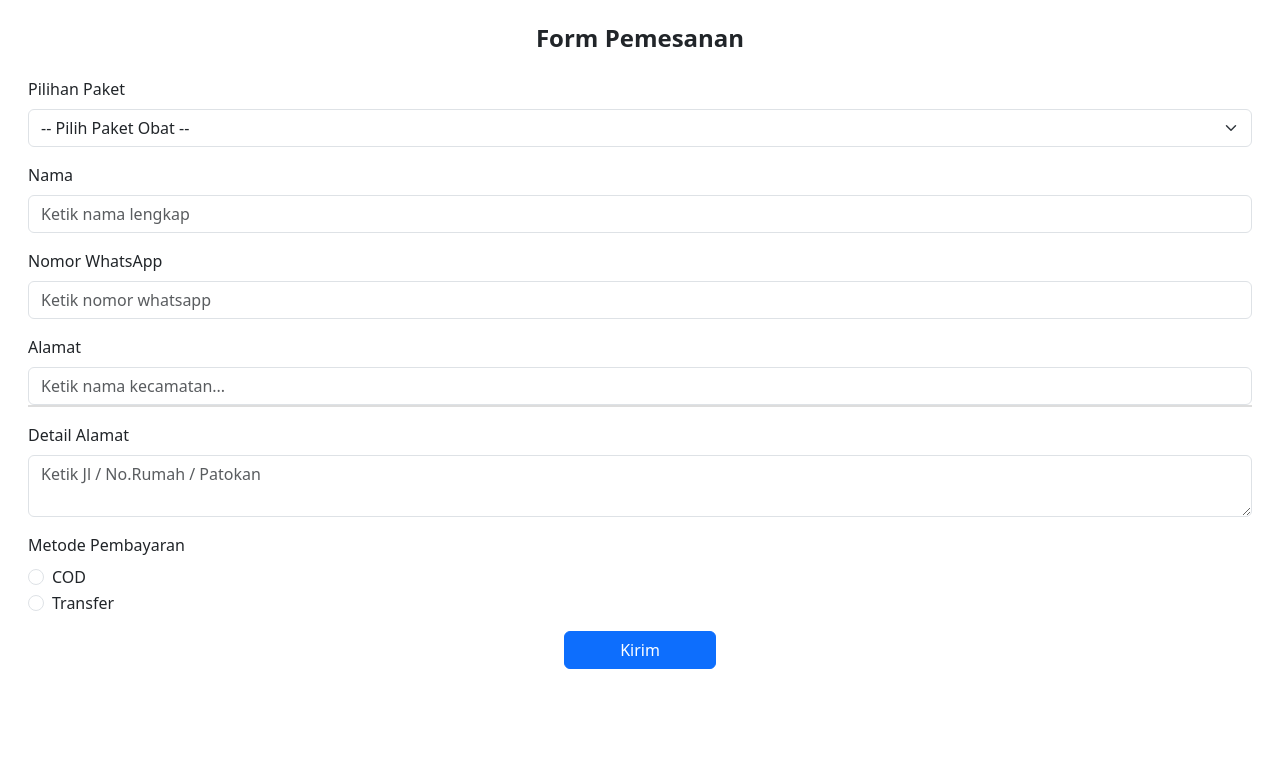
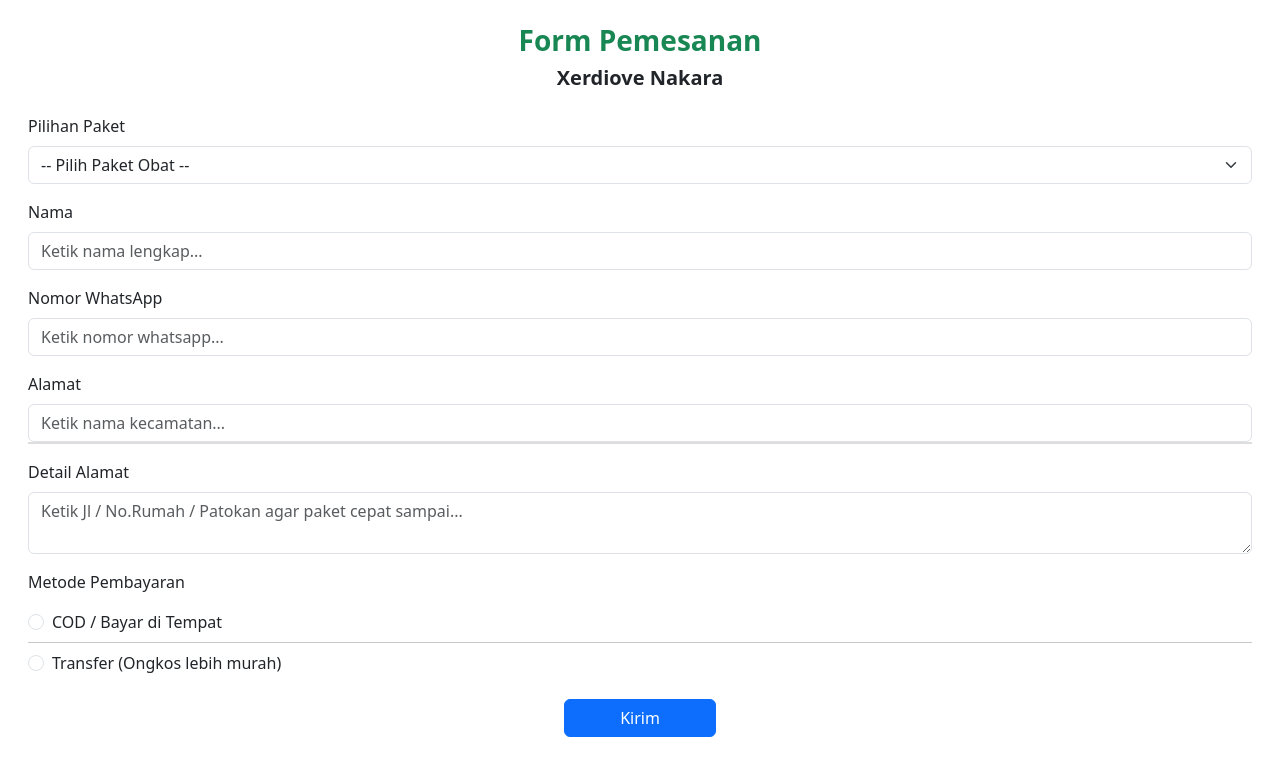
Before and after one commit to syam-app/jejelan, a plain HTML site: page index.html in a window 1280 px wide. Drawn offline with nearby package versions, Linux system fonts and the light colour scheme.

Commit message:
Update index.html

```diff
--- a/index.html
+++ b/index.html
@@ -13,7 +13,11 @@
 </style>
   <body>
   <div class="container-fluid">
-  <h4 class="fw-bold text-center my-4">Form Pemesanan</h4>
+    <div class="text-center my-4">
+      <h3 class="fw-bold text-center text-success">Form Pemesanan</h3>
+      <h5 class="text-center fw-bold">Xerdiove Nakara</h5>
+    </div>
+
   <form id="orderForm">
   <div class="mb-3 px-3">
     <div class="mb-3">
@@ -30,12 +34,12 @@
   </div>
   <div class="mb-3">
     <label class="form-label">Nama</label>
-    <input type="text" name="nama" class="form-control" placeholder="Ketik nama lengkap" required>
+    <input type="text" name="nama" class="form-control" placeholder="Ketik nama lengkap..." required>
   </div>
 
   <div class="mb-3">
     <label class="form-label">Nomor WhatsApp</label>
-    <input type="number" name="wa" class="form-control" placeholder="Ketik nomor whatsapp" minlength="10" required>
+    <input type="number" name="wa" class="form-control" placeholder="Ketik nomor whatsapp..." minlength="10" required>
   </div>
 
   <div class="mb-3">
@@ -46,21 +50,22 @@
 
   <div class="mb-3">
     <label class="form-label">Detail Alamat</label>
-    <textarea name="alamat" class="form-control" placeholder="Ketik Jl / No.Rumah / Patokan" required></textarea>
+    <textarea name="alamat" class="form-control" placeholder="Ketik Jl / No.Rumah / Patokan agar paket cepat sampai..." required></textarea>
   </div>
 
-  <div class="mb-3">
+  <div class="mb-4">
     <label class="form-label">Metode Pembayaran</label>
-    <div class="form-check">
+    <div class="form-check mt-2">
       <input class="form-check-input" type="radio" name="metodePembayaran" id="cod" value="COD" required>
       <label class="form-check-label" for="cod">
-        COD
+        COD / Bayar di Tempat
       </label>
     </div>
+    <hr class="my-2">
     <div class="form-check">
       <input class="form-check-input" type="radio" name="metodePembayaran" id="transfer" value="Transfer" required>
       <label class="form-check-label" for="transfer">
-        Transfer
+        Transfer (Ongkos lebih murah)
       </label>
     </div>
   </div>
```
